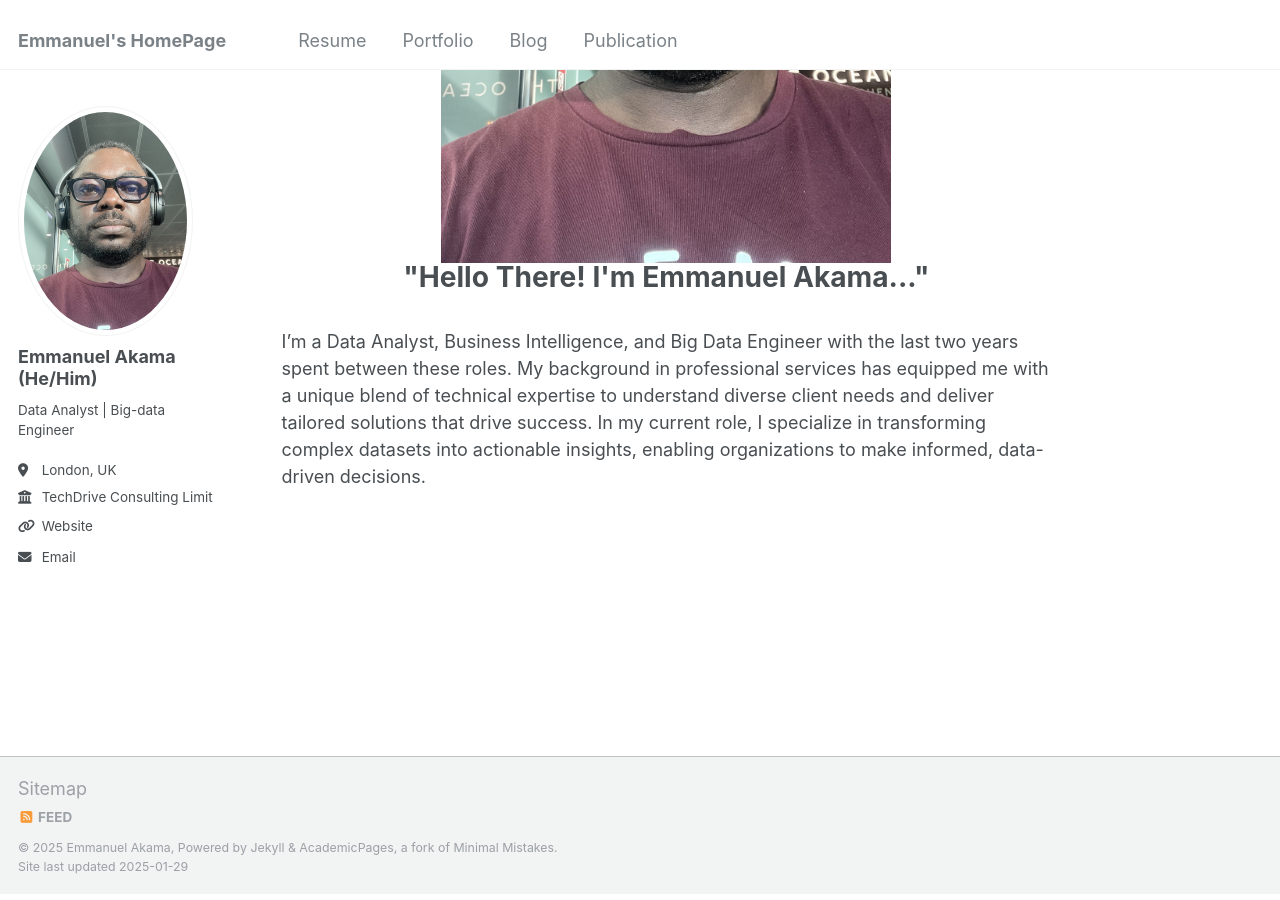
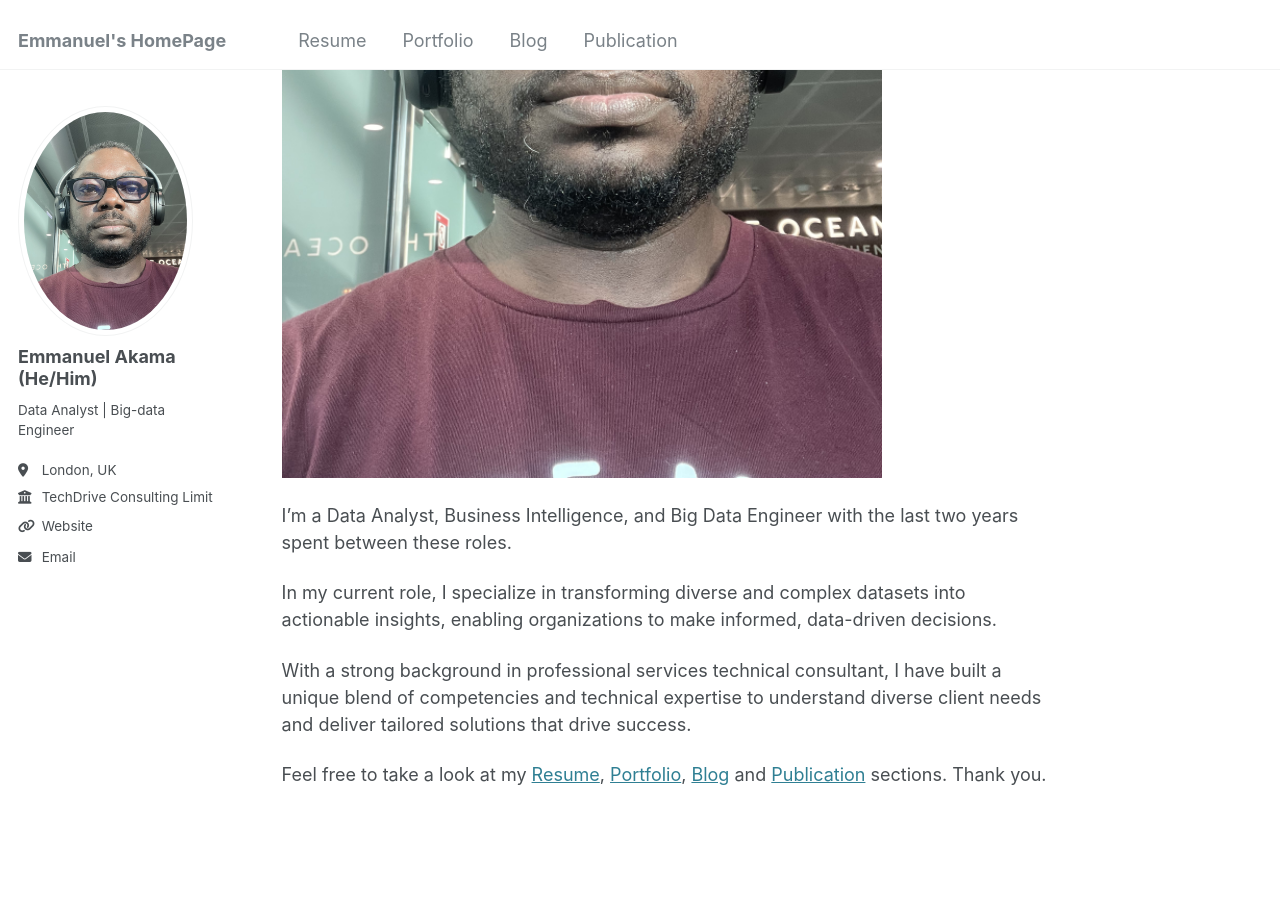
Before and after one commit to Akama-EO/Akama-EO.github.io, a Jekyll site: the page built from _pages/about.md, in a window 1280 px wide and 900 px high, scrolled down 474 px. Built offline with Jekyll 4.4.1, drawn with Linux system fonts in a browser that asks for light colours; some of the changed text lies outside the part shown.

Commit message:
Update about.md

```diff
--- a/_pages/about.md
+++ b/_pages/about.md
@@ -1,10 +1,18 @@
 ---
 permalink: /
-title: <p align="center"><img src="https://github.com/Akama-EO/Akama-EO.github.io/blob/master/images/profile_photo.png" alt="Image" width="450" height="450"><br/>"Hello There! I'm Emmanuel Akama..."
+title: "Hello There! I'm Emmanuel Akama..."
 author_profile: true
 redirect_from:
   - /about/
   - /about.html
 ---
 
-I'm a Data Analyst, Business Intelligence, and Big Data Engineer with the last two years spent between these roles. My background in professional services has equipped me with a unique blend of technical expertise to understand diverse client needs and deliver tailored solutions that drive success. In my current role, I specialize in transforming complex datasets into actionable insights, enabling organizations to make informed, data-driven decisions.
+![Welcome](images/profile_photo.png){: align-center width="600" height="250">}
+
+I'm a Data Analyst, Business Intelligence, and Big Data Engineer with the last two years spent between these roles.
+
+In my current role, I specialize in transforming diverse and complex datasets into actionable insights, enabling organizations to make informed, data-driven decisions.
+
+With a strong background in professional services technical consultant, I have built a unique blend of competencies and technical expertise to understand diverse client needs and deliver tailored solutions that drive success.
+
+Feel free to take a look at my [Resume](/cv/), [Portfolio](/portfolio/), [Blog](/year-archive/) and [Publication](/publications/) sections. Thank you.
```
